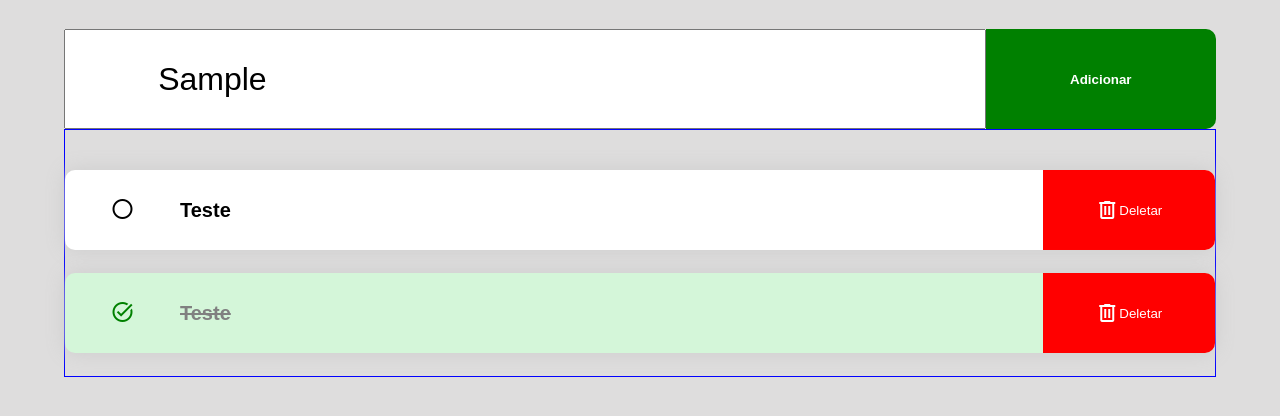
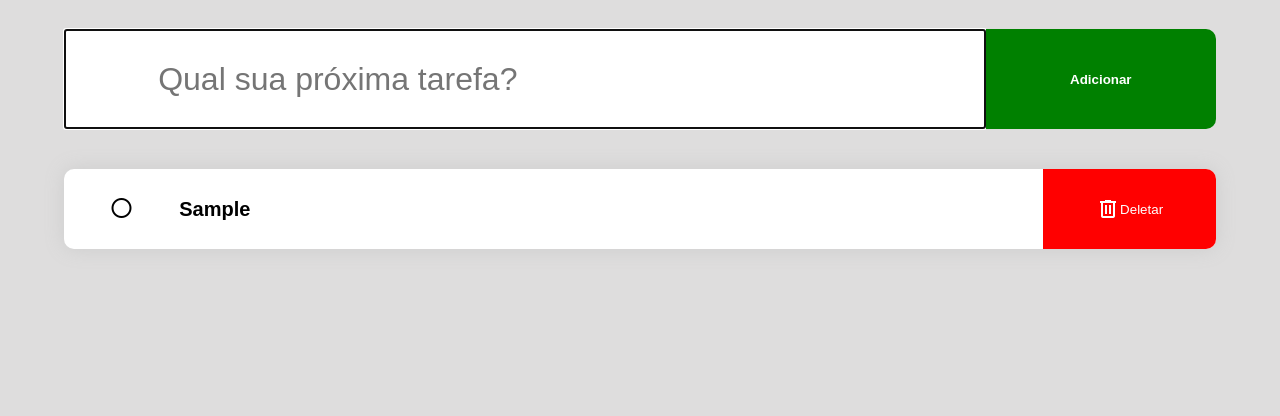
Before and after one commit to Alvarosig/JsTraining, a plain HTML site: page todolist/index.html in a window 1280 px wide. Both pictures are taken after typing "Sample" into the empty fields and a click on the button "Adicionar". Shown: the part 90-506 px from the top of the page. Drawn offline with nearby package versions, Linux system fonts and the light colour scheme.

Commit message:
Criado base lógica de evento para adicionar tarefa

```diff
--- a/todolist/css/style.css
+++ b/todolist/css/style.css
@@ -47,7 +47,6 @@ main {
     flex-wrap: wrap;
     width: 90%;
     margin: auto;
-    border: 1px solid blue;
     padding-top: 40px;
 }
 
--- a/todolist/index.html
+++ b/todolist/index.html
@@ -16,47 +16,11 @@
 
     <header>
         <input type="text" id="tarefa" placeholder="Qual sua próxima tarefa?">
-        <button class="add">Adicionar</button>
+        <button id="btn-add" class="add">Adicionar</button>
     </header>
 
     <main id="areaLista">
-        <div class="item">
-            <div class="item-icone">
-                <span class="material-symbols-outlined">
-                    circle
-                </span>
-            </div>
-            <div class="item-nome">
-                Teste
-            </div>
-            <div class="item-botao">
-                <button class="delete">
-                    <span class="material-symbols-outlined">
-                        delete
-                    </span>
-                    Deletar
-                </button>
-            </div>
-        </div>
 
-        <div class="item clicado">
-            <div class="item-icone">
-                <span class="material-symbols-outlined task-alt-icon">
-                    task_alt
-                </span>
-            </div>
-            <div class="item-nome">
-                Teste
-            </div>
-            <div class="item-botao">
-                <button class="delete">
-                    <span class="material-symbols-outlined">
-                        delete
-                    </span>
-                    Deletar
-                </button>
-            </div>
-        </div>
     </main>
 
     <script src="/todolist/js/app.js"></script>
--- a/todolist/js/app.js
+++ b/todolist/js/app.js
@@ -0,0 +1,61 @@
+/* Variáveis */
+let contador = 0 // Número de tarefas adicionadas
+let input = document.querySelector('#tarefa');
+let btnAdd = document.querySelector('#btn-add');
+let main = document.querySelector('#areaLista');
+
+/* Eventos */
+
+input.addEventListener('keyup', function(e) {
+    // Tecla 13 = enter
+    if(e.keyCode === 13) {
+        e.preventDefault();
+        btnAdd.click();
+    }
+});
+
+btnAdd.addEventListener('click', addTarefa);
+
+/* Funções */
+
+function addTarefa() {
+
+    let valorInput = input.value;
+
+    if ((valorInput !== null) && (valorInput !== "") && (valorInput !== undefined)) {
+
+        contador++;
+
+        let novoItem = `<div id="${contador}" class="item">
+        <div class="item-icone">
+            <span class="material-symbols-outlined">
+                circle
+            </span>
+        </div>
+        <div class="item-nome">
+            ${valorInput}
+        </div>
+        <div class="item-botao">
+            <button class="delete">
+                <span class="material-symbols-outlined">
+                    delete
+                </span>
+                Deletar
+            </button>
+        </div>
+    </div>`
+
+    // Adicionando o conteudo na tag main
+    main.innerHTML += novoItem;
+
+    // Zerando o input da tarefa
+    input.value = "";
+    input.focus();
+
+    }
+}
+
+function delTarefa() {
+
+
+}
```
